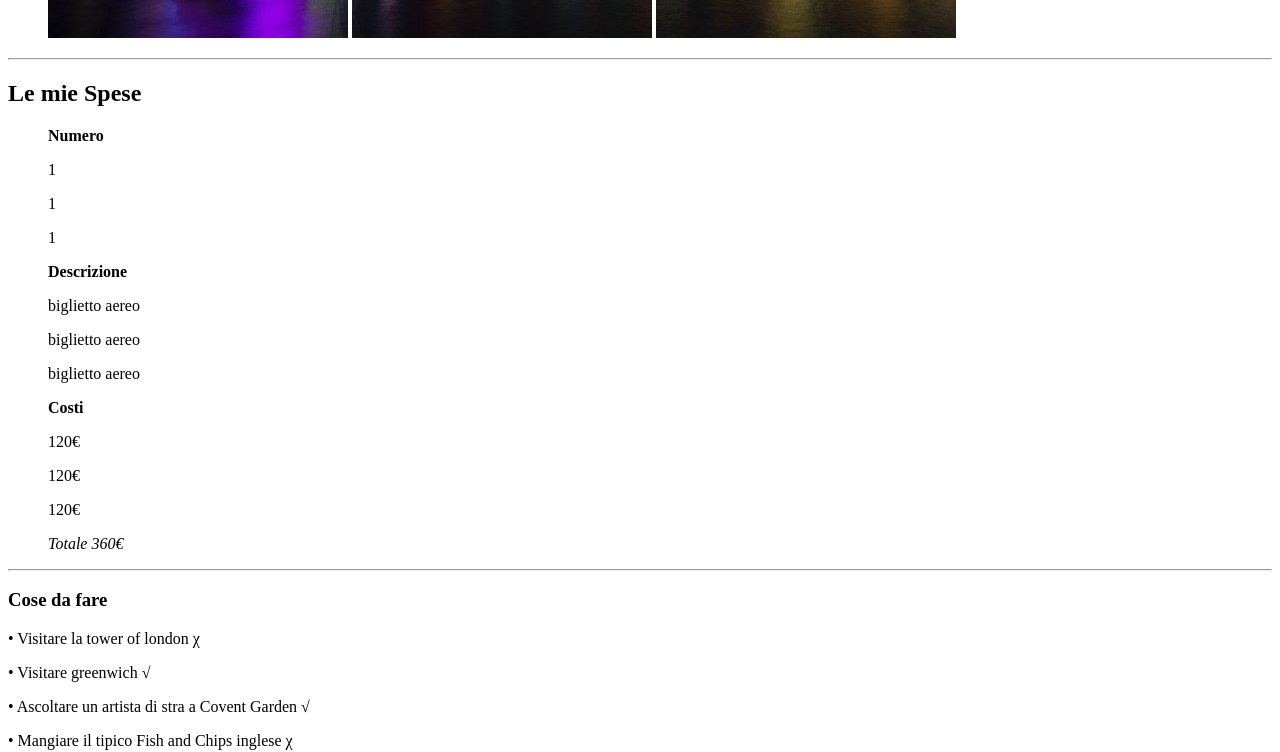
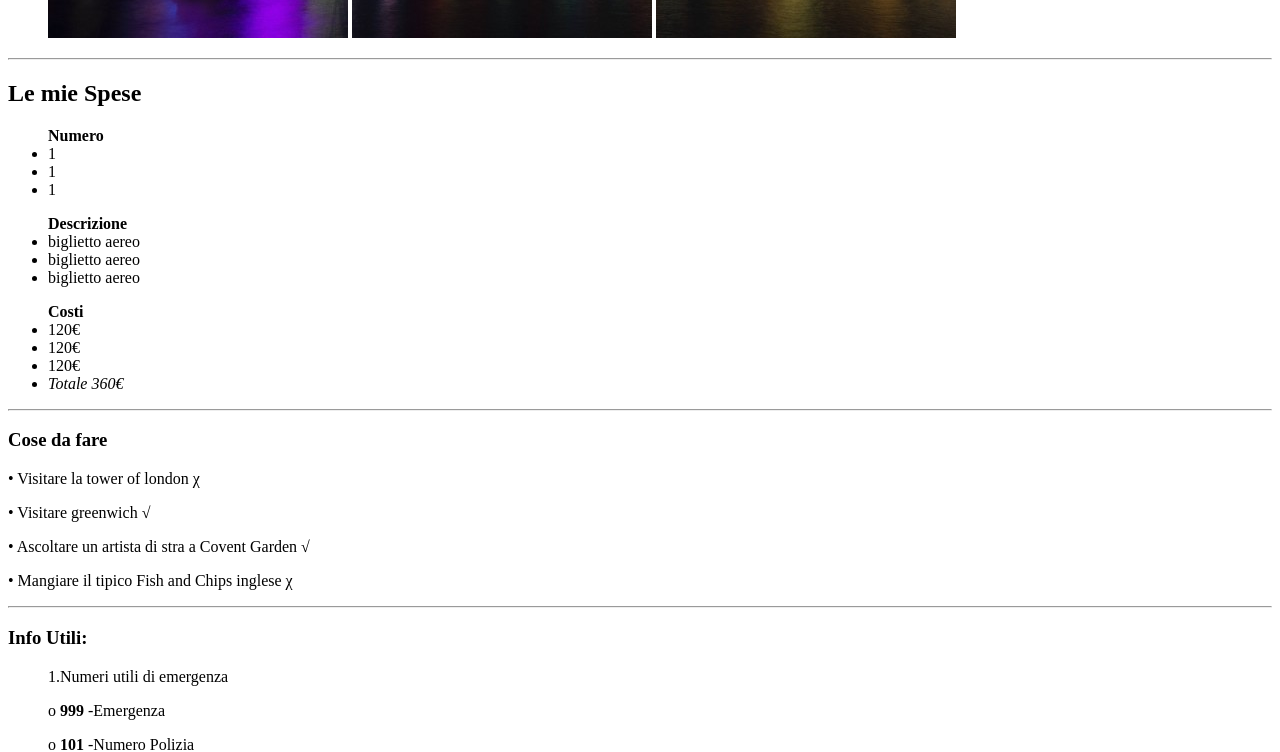
Before and after one commit to Steven-Roduta/html-london-trip, a plain HTML site: page index.html in a window 1280 px wide. Shown: the part 629-1381 px from the top of the page. Drawn offline with Linux system fonts and the light colour scheme.

Commit message:
feat: add main

```diff
--- a/index.html
+++ b/index.html
@@ -25,23 +25,30 @@
             <h2> Le mie Spese </h2>
                 <ul>
 
-                    <strong>Numero</strong>
-                        <p>1</p>
-                        <p>1</p>
-                        <p>1</p>
-
-                    <strong>Descrizione</strong>
-                        <p>biglietto aereo</p>
-                        <p>biglietto aereo</p>
-                        <p>biglietto aereo</p>
-
-                    <strong>Costi</strong>
-                        <p>120€</p>
-                        <p>120€</p>
-                        <p>120€</p>
-                         <em>Totale 360€</em>
+                      <strong>Numero</strong>
+                        <li>1</li>
+                        <li>1</li>
+                        <li>1</li>
 
                 </ul>
+
+                <ul>
+                      <strong>Descrizione</strong>
+                        <li>biglietto aereo</li>
+                        <li>biglietto aereo</li>
+                        <li>biglietto aereo</li>
+                </ul>
+
+                <ul>
+
+                      <strong>Costi</strong>
+                        <li>120€</li>
+                        <li>120€</li>
+                        <li>120€</li>
+                        <li><em>Totale 360€</em></li>
+                </ul>
+
+
               <hr> </hr>
 
               <h3>Cose da fare</h3>
```
